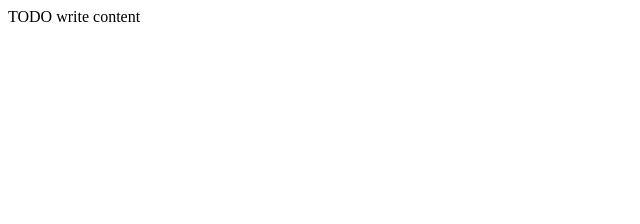
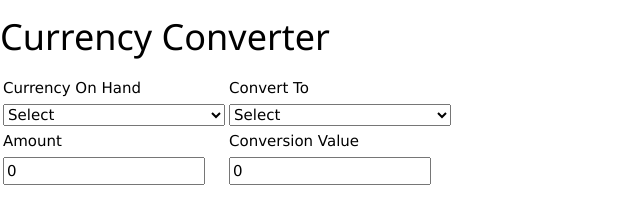
Before and after one commit to MiaPark0131/Week02Lab, a plain HTML site: page web/index.html in a window 1280 px wide. Shown: the whole page, without its empty margins (0-640 px from the left). Drawn offline with nearby package versions, Linux system fonts and the light colour scheme.

Commit message:
New Project Creation Created new Week02Lab project.
css added.

calculate.js added.

index.html has changed.

```diff
--- a/web/index.html
+++ b/web/index.html
@@ -1,16 +1,58 @@
-<!DOCTYPE html>
 <!--
 To change this license header, choose License Headers in Project Properties.
 To change this template file, choose Tools | Templates
 and open the template in the editor.
 -->
-<html>
+<!DOCTYPE html>
+<html lang="en">
 <head>
-        <title>TODO supply a title</title>
     <meta charset="UTF-8">
+    <meta http-equiv="X-UA-Compatible" content="IE=edge">
     <meta name="viewport" content="width=device-width, initial-scale=1.0">
+    <link rel="stylesheet" href="https://www.w3schools.com/w3css/4/w3.css">
+    <link href="style.css" rel="stylesheet" type="text/css">
+    <script src="calculate.js"></script>
+    <title>Currency Converter</title>
 </head>
 <body>
-        <div>TODO write content</div>
+    <div id="current_date" class="current_time"></div>
+    <h1>Currency Converter</h1>
+    <div class="main">
+        <div class="container">
+            <table class="menu_table">
+                <tbody>
+                    <tr>
+                        <td class="td_label">Currency On Hand</td>
+                        <td class="td_label">Convert To</td>
+                    </tr>
+                    <tr>
+                        <td class="td_input"><select id="currency_on_hand">
+                            <option value="">Select</option>
+                            <option value="Euro">Euro</option>
+                            <option value="US_Dollar">US Dollar</option>
+                            <option value="Canadian_Dollar">Canadian Dollar</option>
+                            <option value="Bitcoin">Bitcoin Digital Currency</option>
+                            <option value="Ethereum">Ethereum Digital Currency</option></select>
+                        </td>
+                        <td class="td_input"><select id="convert_currency">
+                            <option value="">Select</option>
+                            <option value="Euro">Euro</option>
+                            <option value="US_Dollar">US Dollar</option>
+                            <option value="Canadian_Dollar">Canadian Dollar</option>
+                            <option value="Bitcoin">Bitcoin Digital Currency</option>
+                            <option value="Ethereum">Ethereum Digital Currency</option></select>
+                        </td>
+                    </tr>
+                    <tr>
+                        <td class="td_label">Amount</td>
+                        <td class="td_label">Conversion Value</td>
+                    </tr>
+                    <tr>
+                        <td class="td_input"><input type="number" id="amount" value="0" min="0" onchange="convertCurrency(this.value)"></td>
+                        <td class="td_input"><input type="number" id="conversion_amount" value="0" min="0"></td>
+                    </tr>
+            </table>
+        </div>
+    </div>
 </body>
 </html>
```
Lines whose indentation alone changed are shown as unchanged.
